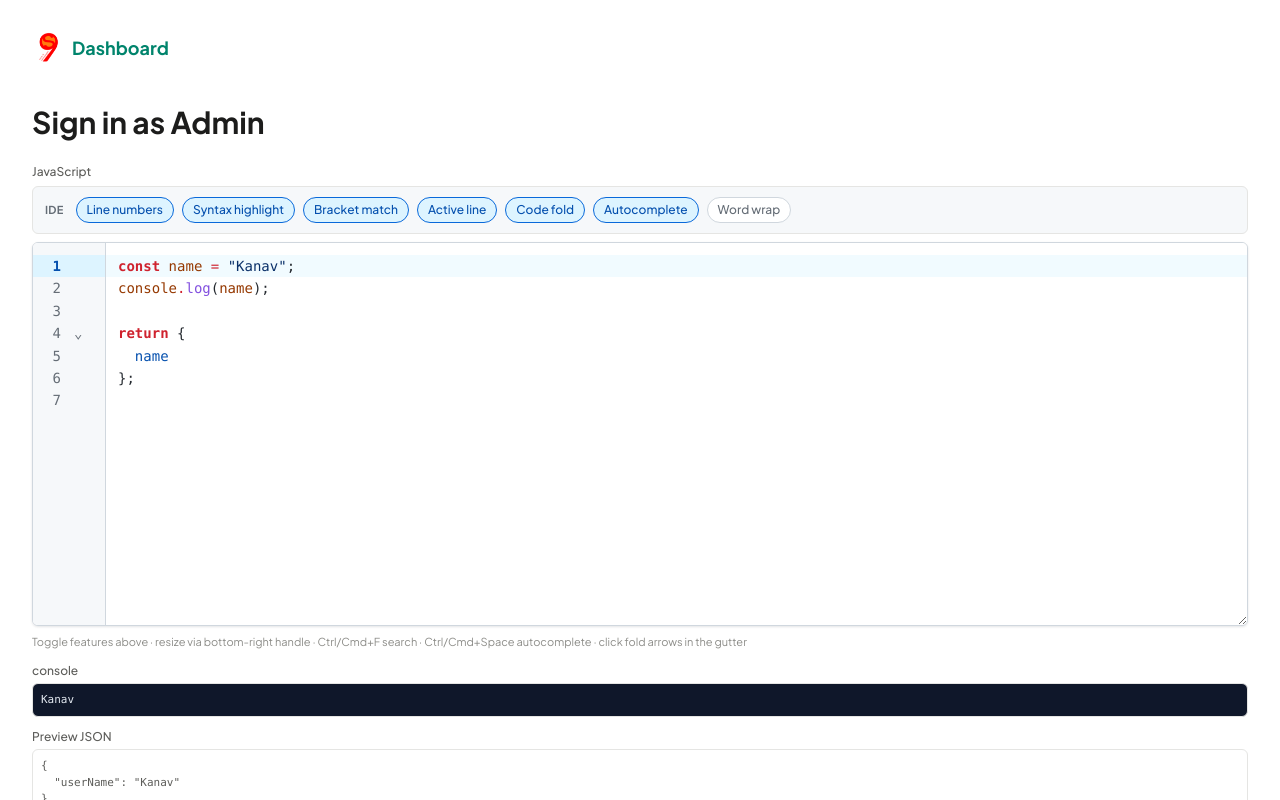
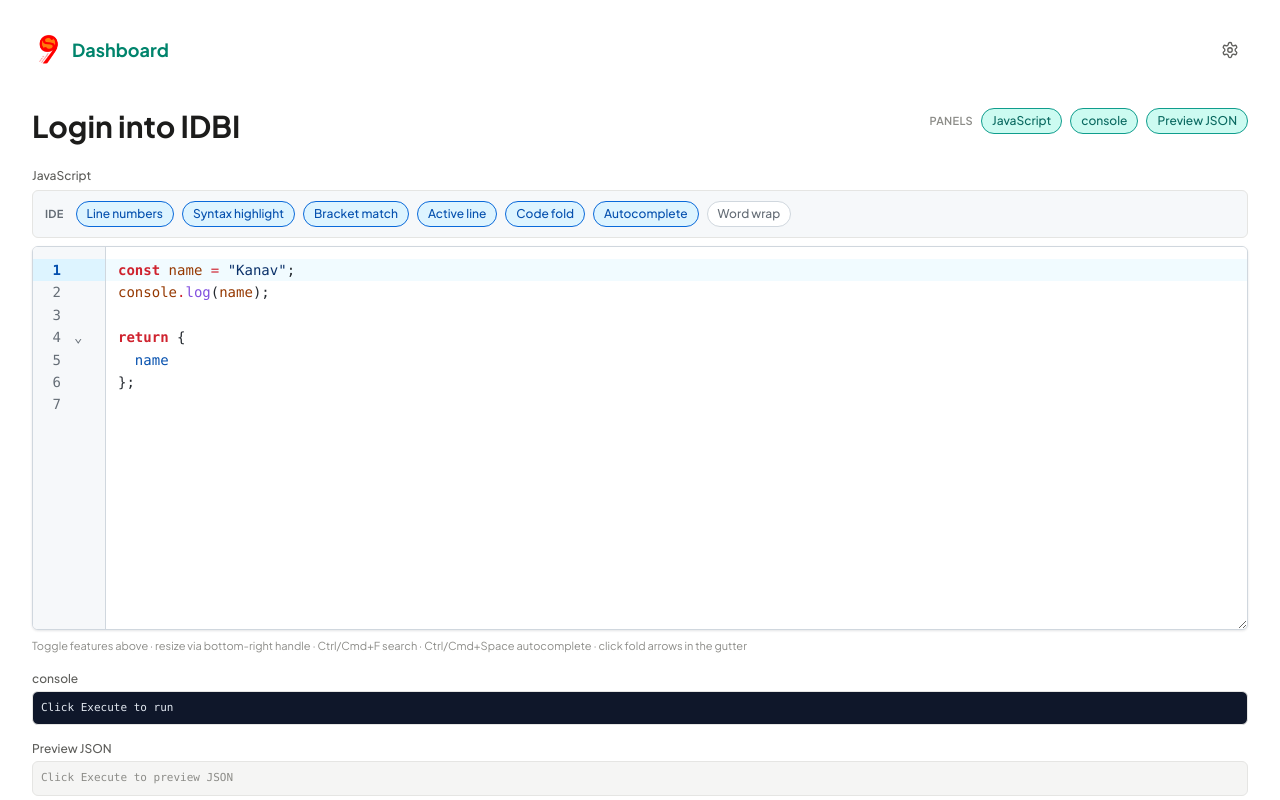
Before and after one commit to nyneos/IDBI-Demo, a React (Vite) app: page /login in a window 1280 px wide. Built offline with nearby package versions, Linux system fonts and the light colour scheme.

Commit message:
IDBI login screen

```diff
--- a/src/LoginScreen.tsx
+++ b/src/LoginScreen.tsx
@@ -1,94 +1,228 @@
-import { useEffect, useState } from 'react';
-import { ArrowRight } from 'lucide-react';
-import { Button } from '@/layout/ui';
+import { useCallback, useState } from 'react';
+import { ArrowRight, Play, Settings } from 'lucide-react';
+import { Button, IconButton } from '@/layout/ui';
 import { getApiErrorMessage, sendUserName } from '@/lib/api';
-import { DEFAULT_LOGIN_JS, runLoginJs } from '@/loginPayload';
+import { DEFAULT_LOGIN_JS, runLoginJs, type UserNameData } from '@/loginPayload';
 import { DEFAULT_JS_IDE_OPTIONS, JsIdeEditor, type JsIdeOptions } from '@/JsIdeEditor';
+import { cn } from '@/lib/cn';
 
 const WORDMARK = 'Dashboard';
 
 type PreviewState =
-  | { status: 'running'; logs: string[] }
-  | { status: 'ok'; json: string; logs: string[] }
+  | { status: 'idle' }
+  | { status: 'running' }
+  | { status: 'ok'; json: string; logs: string[]; data: UserNameData }
   | { status: 'error'; message: string; logs: string[] };
 
+type ViewMode = 'developer' | 'banking';
+
+type PanelKey = 'javascript' | 'console' | 'preview';
+
+const PANEL_LABELS: { key: PanelKey; label: string }[] = [
+  { key: 'javascript', label: 'JavaScript' },
+  { key: 'console', label: 'console' },
+  { key: 'preview', label: 'Preview JSON' },
+];
+
 export function LoginScreen() {
+  const [viewMode, setViewMode] = useState<ViewMode>('developer');
   const [source, setSource] = useState(DEFAULT_LOGIN_JS);
   const [ideOptions, setIdeOptions] = useState<JsIdeOptions>(DEFAULT_JS_IDE_OPTIONS);
   const [loading, setLoading] = useState(false);
+  const [executing, setExecuting] = useState(false);
   const [error, setError] = useState<string | null>(null);
-  const [preview, setPreview] = useState<PreviewState>({ status: 'running', logs: [] });
+  const [preview, setPreview] = useState<PreviewState>({ status: 'idle' });
+  const [openPanels, setOpenPanels] = useState<Record<PanelKey, boolean>>({
+    javascript: true,
+    console: true,
+    preview: true,
+  });
 
-  useEffect(() => {
-    let cancelled = false;
-    setPreview({ status: 'running', logs: [] });
+  const togglePanel = (key: PanelKey) => {
+    setOpenPanels((prev) => ({ ...prev, [key]: !prev[key] }));
+  };
 
-    const timer = window.setTimeout(() => {
-      void (async () => {
+  const execute = useCallback(async (): Promise<UserNameData | null> => {
+    setExecuting(true);
+    setError(null);
+    setPreview({ status: 'running' });
     try {
       const { data, logs } = await runLoginJs(source);
-          if (!cancelled) {
-            setPreview({ status: 'ok', json: JSON.stringify(data, null, 2), logs });
+      setPreview({
+        status: 'ok',
+        json: JSON.stringify(data, null, 2),
+        logs,
+        data,
+      });
+      return data;
+    } catch (err) {
+      const message = err instanceof Error ? err.message : 'Invalid JS';
+      setPreview({ status: 'error', message, logs: [] });
+      throw err;
+    } finally {
+      setExecuting(false);
     }
+  }, [source]);
+
+  const sendToServer = useCallback(async () => {
+    setLoading(true);
+    setError(null);
+    try {
+      const data = await execute();
+      if (!data) return;
+      await sendUserName(data);
     } catch (err) {
-          if (!cancelled) {
-            setPreview({
-              status: 'error',
-              message: err instanceof Error ? err.message : 'Invalid JS',
-              logs: [],
-            });
+      setError(getApiErrorMessage(err));
+    } finally {
+      setLoading(false);
     }
+  }, [execute]);
+
+  const settingsButton = (
+    <IconButton
+      type="button"
+      aria-label={viewMode === 'developer' ? 'Switch to banking view' : 'Switch to developer view'}
+      aria-pressed={viewMode === 'banking'}
+      onClick={() => setViewMode((mode) => (mode === 'developer' ? 'banking' : 'developer'))}
+      className={cn(
+        viewMode === 'banking' &&
+          'h-10 w-10 rounded-lg text-white backdrop-blur-md backdrop-saturate-150 hover:bg-white/30 hover:text-white',
+      )}
+    >
+      <Settings size={18} strokeWidth={1.75} />
+    </IconButton>
+  );
+
+  if (viewMode === 'banking') {
+    return (
+      <div className="relative h-full overflow-y-auto bg-[#eef1f3]">
+        <div className="fixed right-4 top-4 z-20">{settingsButton}</div>
+
+        <div className="relative w-full min-w-[320px]">
+          <img
+            src="/Group.png"
+            alt="IDBI Retail Internet Banking"
+            className="block w-full select-none"
+            draggable={false}
+          />
+
+          <div className="absolute left-[2.5%] top-[20.6%] w-[23.6%] min-w-[140px] max-w-[360px]">
+            <button
+              type="button"
+              disabled={loading || executing}
+              onClick={() => {
+                void sendToServer();
+              }}
+              className={cn(
+                'pressable flex h-11 w-full items-center justify-center gap-2 rounded-full',
+                'bg-[#f47920] text-sm font-semibold text-white shadow-sm',
+                'hover:bg-[#e06a15] active:bg-[#cc5f12]',
+                'disabled:cursor-not-allowed disabled:opacity-50',
+                'outline-none',
+              )}
+            >
+              {loading ? 'Continuing…' : 'Continue'}
+              <ArrowRight size={16} strokeWidth={2} aria-hidden />
+            </button>
+
+            {error ? (
+              <div className="mt-2 rounded-md border border-status-error/30 bg-white/95 px-2.5 py-2 shadow-sm">
+                <p className="text-xs font-medium text-status-error">Request failed</p>
+                <p className="mt-0.5 break-words text-[11px] leading-relaxed text-content-secondary">
+                  {error}
+                </p>
+              </div>
+            ) : null}
+          </div>
+        </div>
+      </div>
+    );
   }
-      })();
-    }, 350);
-
-    return () => {
-      cancelled = true;
-      window.clearTimeout(timer);
-    };
-  }, [source]);
 
   return (
     <div className="flex h-full overflow-auto bg-paper">
       <div className="flex min-h-full w-full flex-col">
-        <header className="px-8 pt-8">
+        <header className="flex items-center justify-between px-8 pt-8">
           <div className="flex items-center gap-2">
             <img src="/Image.png" alt="" className="h-8 w-8 rounded-md object-cover" aria-hidden />
             <p className="text-lg font-bold text-content-primary">
               <span className="text-brand-text">{WORDMARK}</span>
             </p>
           </div>
+          {settingsButton}
         </header>
 
         <main className="flex flex-1 flex-col px-8 py-10">
           <div className="w-full">
-            <h1 className="text-3xl font-bold text-content-primary">Sign in as Admin</h1>
+            <div className="flex flex-wrap items-start justify-between gap-4">
+              <h1 className="text-3xl font-bold text-content-primary">Login into IDBI</h1>
 
-            <p className="mt-6 text-xs font-medium text-content-secondary">JavaScript</p>
+              <div className="flex flex-wrap items-center justify-end gap-2">
+                <span className="text-[11px] font-semibold uppercase tracking-wide text-content-tertiary">
+                  Panels
+                </span>
+                {PANEL_LABELS.map(({ key, label }) => {
+                  const open = openPanels[key];
+                  return (
+                    <button
+                      key={key}
+                      type="button"
+                      aria-pressed={open}
+                      onClick={() => togglePanel(key)}
+                      className={cn(
+                        'rounded-full border px-2.5 py-1 text-xs font-medium transition-colors',
+                        open
+                          ? 'border-[#0f9d8d] bg-[#ccfbf1] text-[#0a6960]'
+                          : 'border-[#a7f3d0] bg-[#f0fdf4] text-[#0f766e] hover:bg-[#dcfce7]',
+                      )}
+                    >
+                      {label}
+                    </button>
+                  );
+                })}
+              </div>
+            </div>
+
+            {openPanels.javascript ? (
+              <section className="mt-6">
+                <p className="text-xs font-medium text-content-secondary">JavaScript</p>
                 <div className="mt-1.5">
                   <JsIdeEditor
                     value={source}
                     onChange={(next) => {
                       setSource(next);
                       setError(null);
+                      setPreview({ status: 'idle' });
                     }}
                     options={ideOptions}
                     onOptionsChange={setIdeOptions}
                   />
                 </div>
+              </section>
+            ) : null}
 
-            <p className="mt-3 text-xs font-medium text-content-secondary">console</p>
+            {openPanels.console ? (
+              <section className="mt-4">
+                <p className="text-xs font-medium text-content-secondary">console</p>
                 <pre className="mt-1 max-h-28 overflow-auto rounded-md border border-hairline bg-[#0f172a] p-2 font-mono text-[11px] text-[#e2e8f0]">
-              {preview.status === 'running'
+                  {preview.status === 'idle'
+                    ? 'Click Execute to run'
+                    : preview.status === 'running'
                       ? 'Running…'
+                      : preview.status === 'ok'
+                        ? preview.logs.length > 0
+                          ? preview.logs.join('\n')
+                          : '(no logs)'
                         : preview.logs.length > 0
                           ? preview.logs.join('\n')
-                  : preview.status === 'ok'
-                    ? '(no logs)'
                           : '—'}
                 </pre>
+              </section>
+            ) : null}
 
-            <p className="mt-3 text-xs font-medium text-content-secondary">Preview JSON</p>
+            {openPanels.preview ? (
+              <section className="mt-4">
+                <p className="text-xs font-medium text-content-secondary">Preview JSON</p>
                 <pre
                   className={`mt-1 max-h-32 overflow-auto rounded-md border border-hairline p-2 font-mono text-[11px] ${
                     preview.status === 'ok'
@@ -98,38 +232,47 @@ export function LoginScreen() {
                         : 'bg-sunken text-content-tertiary'
                   }`}
                 >
-              {preview.status === 'running'
+                  {preview.status === 'idle'
+                    ? 'Click Execute to preview JSON'
+                    : preview.status === 'running'
                       ? 'Running…'
                       : preview.status === 'ok'
                         ? preview.json
                         : preview.message}
                 </pre>
+              </section>
+            ) : null}
 
+            <div className="mt-8 flex flex-wrap items-center gap-3">
+              <Button
+                type="button"
+                variant="secondary"
+                leftIcon={Play}
+                disabled={executing || loading}
+                onClick={() => {
+                  void execute().catch(() => {
+                    /* error shown in preview */
+                  });
+                }}
+              >
+                {executing ? 'Executing…' : 'Execute'}
+              </Button>
               <Button
                 type="button"
                 variant="primary"
                 rightIcon={ArrowRight}
-              className="mt-8"
-              disabled={loading || preview.status !== 'ok'}
-              onClick={async () => {
-                setLoading(true);
-                setError(null);
-                try {
-                  const { data } = await runLoginJs(source);
-                  await sendUserName(data);
-                } catch (err) {
-                  setError(getApiErrorMessage(err));
-                } finally {
-                  setLoading(false);
-                }
+                disabled={loading || executing}
+                onClick={() => {
+                  void sendToServer();
                 }}
               >
                 {loading ? 'Sending…' : 'Send to server'}
               </Button>
+            </div>
 
             {error ? (
               <div className="mt-3 rounded-md border border-status-error/30 bg-[color-mix(in_srgb,var(--status-error)_8%,white)] px-3 py-2">
-                <p className="text-sm font-medium text-status-error">API request failed</p>
+                <p className="text-sm font-medium text-status-error">Request failed</p>
                 <p className="mt-1 break-words text-xs leading-relaxed text-content-secondary">{error}</p>
               </div>
             ) : null}
```
Also changed, not shown: public/Group.png (added). Lines whose indentation alone changed are shown as unchanged.
